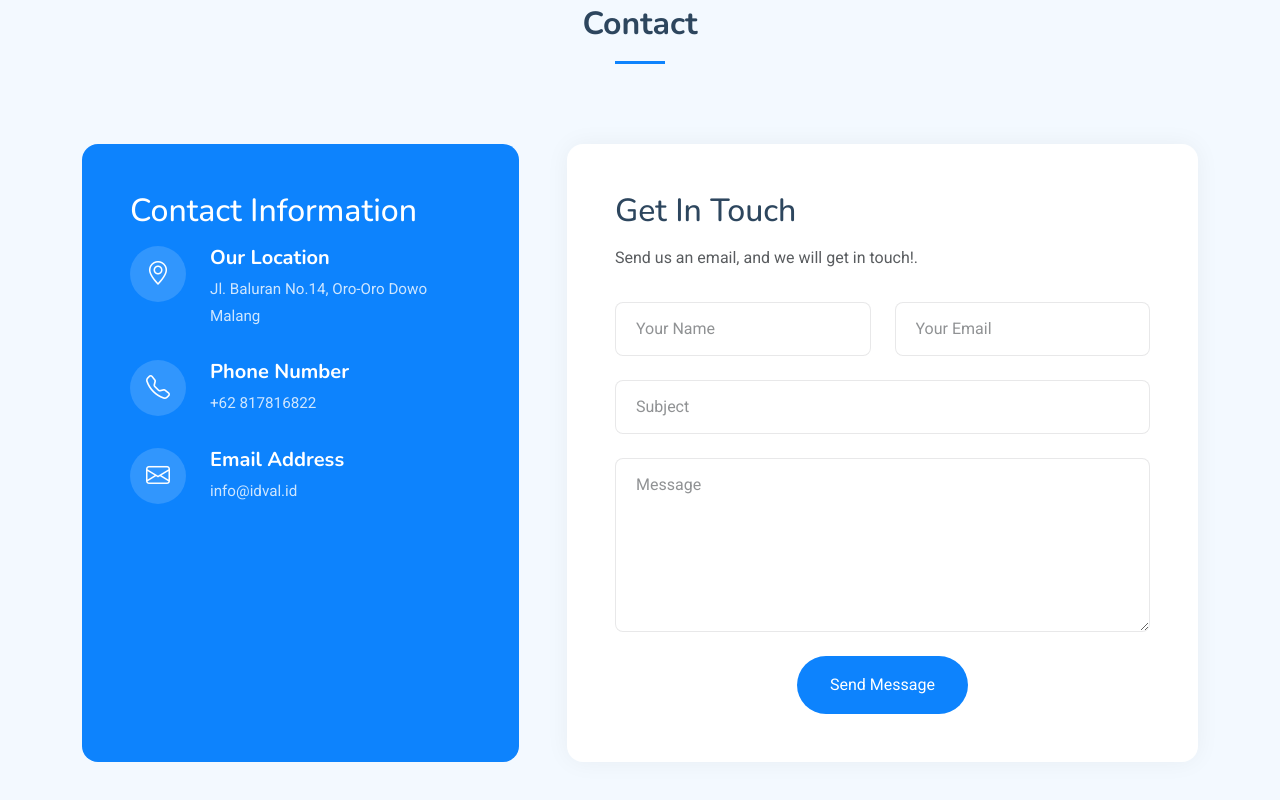
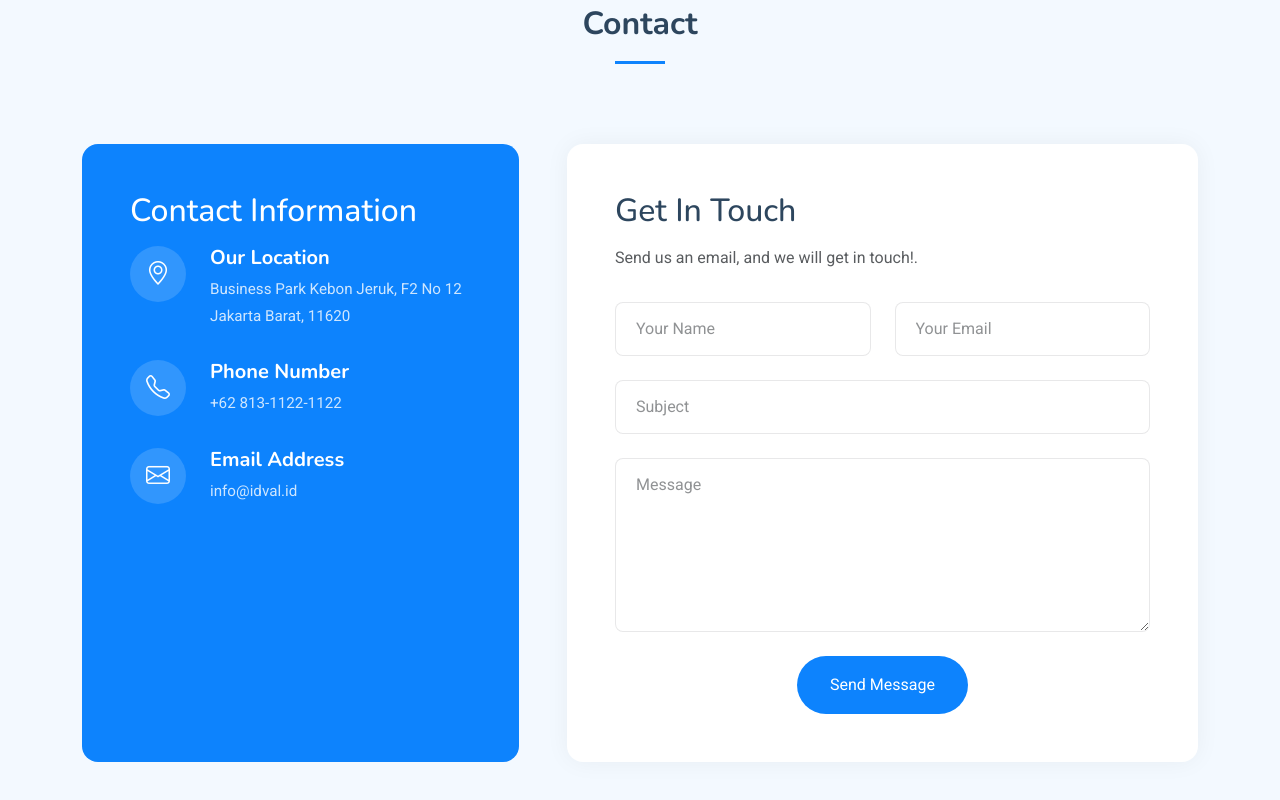
Before and after one commit to lewatmana/idvalid-corp, a plain HTML site: page index.html in a window 1280 px wide. Shown: the part 4240-5040 px from the top of the page. Drawn offline with nearby package versions, Linux system fonts and the light colour scheme.

Commit message:
Changes to address

```diff
--- a/index.html
+++ b/index.html
@@ -4,7 +4,7 @@
 <head>
   <meta charset="utf-8">
   <meta content="width=device-width, initial-scale=1.0" name="viewport">
-  <title>Index - iLanding Bootstrap Template</title>
+  <title>IDValid - Secure Your Identity</title>
   <meta name="description" content="">
   <meta name="keywords" content="">
 
@@ -675,8 +675,8 @@
                 </div>
                 <div class="content">
                   <h4>Our Location</h4>
-                  <p>Jl. Baluran No.14, Oro-Oro Dowo</p>
-                  <p>Malang</p>
+                  <p>Business Park Kebon Jeruk, F2 No 12</p>
+                  <p>Jakarta Barat, 11620</p>
                 </div>
               </div>
 
@@ -686,7 +686,7 @@
                 </div>
                 <div class="content">
                   <h4>Phone Number</h4>
-                  <p>+62 817816822</p>
+                  <p>+62 813-1122-1122</p>
                   <!-- <p>+1 6678 254445 41</p> -->
                 </div>
               </div>
```
